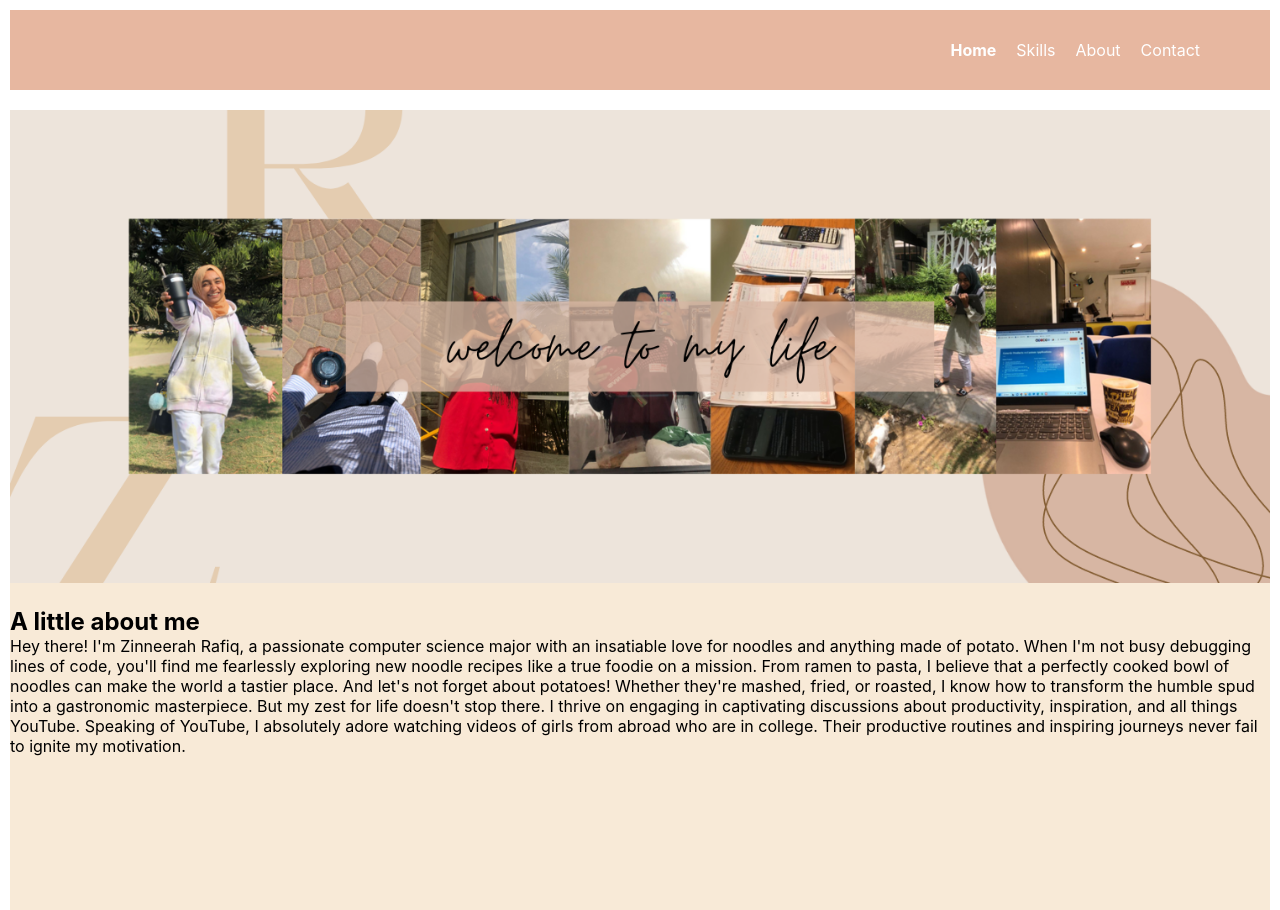
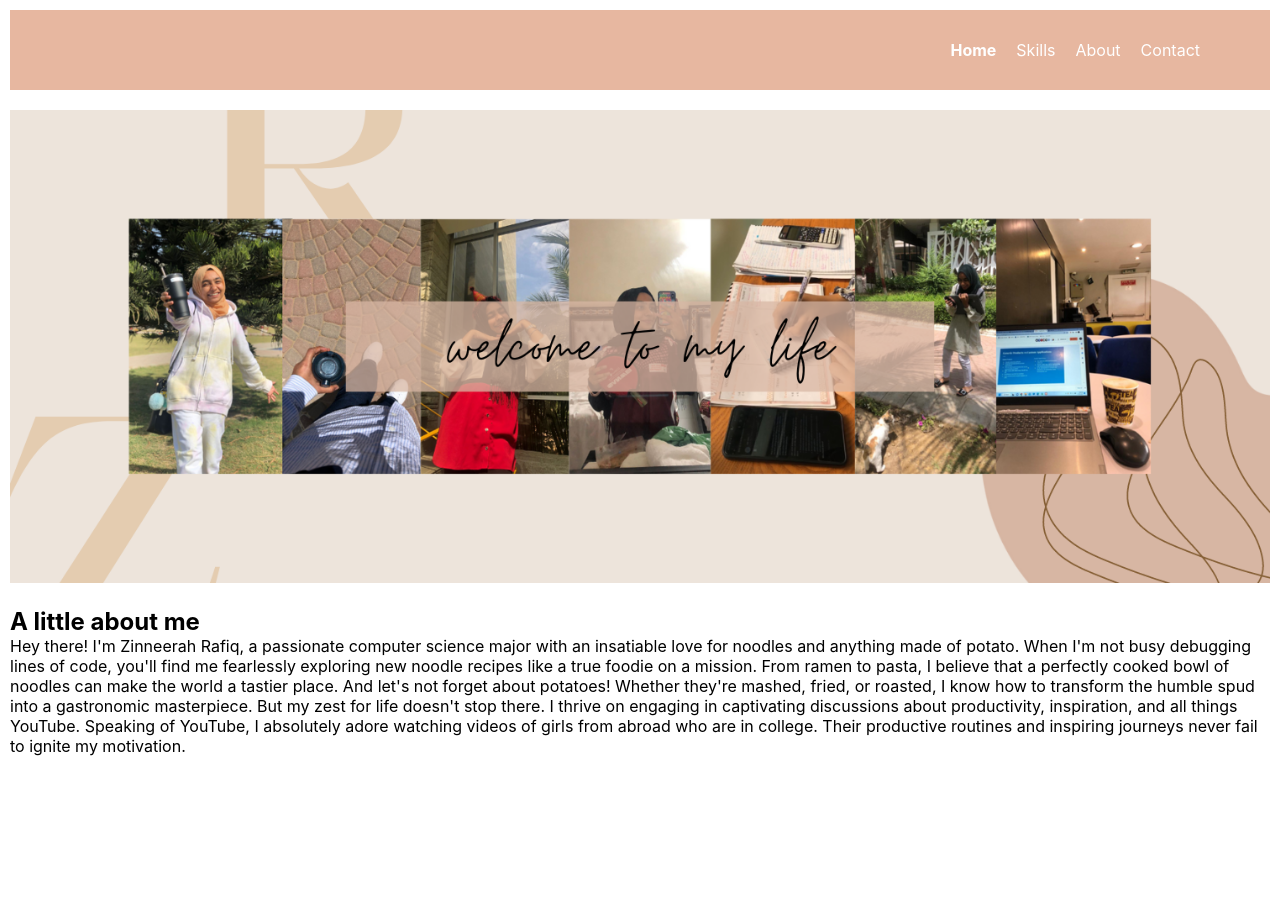
Before and after one commit to zinneerahrafiq/Personal-Portfolio-Site, a React (Create React App) app: page / in a window 1280 px wide. Built offline with nearby package versions, Linux system fonts and the light colour scheme.

Commit message:
Update App.css

```diff
--- a/src/App.css
+++ b/src/App.css
@@ -104,7 +104,7 @@
   justify-content: center;
 }
 .homecontainer{
-  background-color:#f8ead7 ;
+  background-color:#FFFFFF ;
   height: 100vh;
 }
 .homeh1{
```
